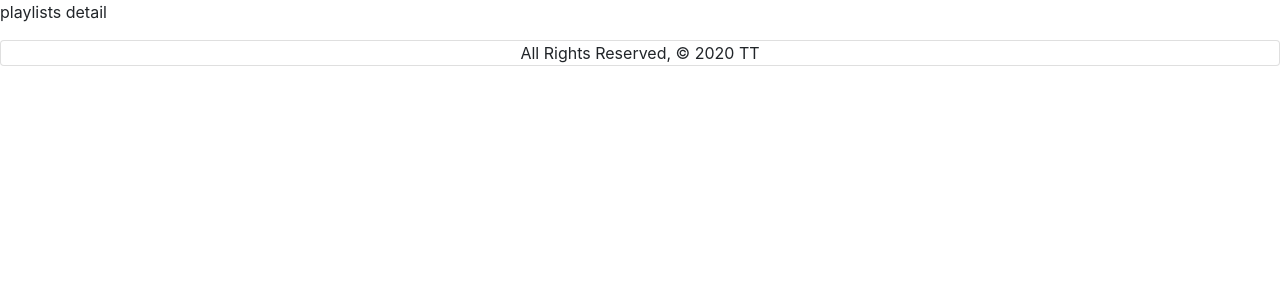
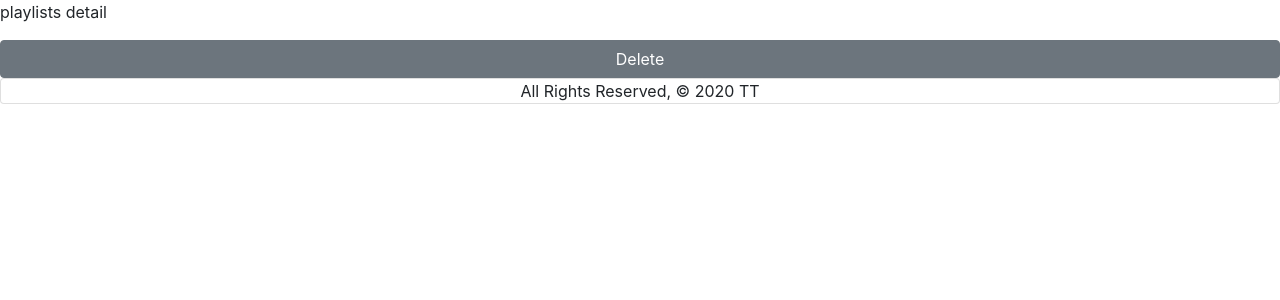
Before and after one commit to longevitytina/massage.ify, a Django app: template main_app/templates/playlists/playlist_detail.html in a window 1280 px wide. Shown: the part 56-356 px from the top of the page. Run offline with Django 3.2, Linux system fonts and the light colour scheme; the template is opened without the code that fills it, so the values that code supplies are empty; parts of the project's set-up code (start-up, migrations or seed data) failed here and were passed over; some libraries are stand-ins or nearby versions.

Commit message:
Delete playlist button

```diff
--- a/main_app/templates/playlists/playlist_detail.html
+++ b/main_app/templates/playlists/playlist_detail.html
@@ -1,3 +1,6 @@
 {% extends 'base.html' %} {% block content %}
 <p>playlists detail</p>
+<a href="{% url 'delete_playlist' playlist.id %}" class="btn btn-secondary"
+  >Delete</a
+>
 {% endblock %}
```
